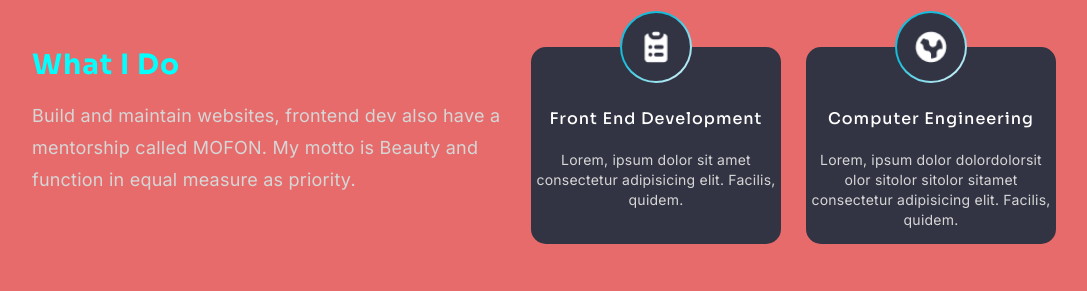
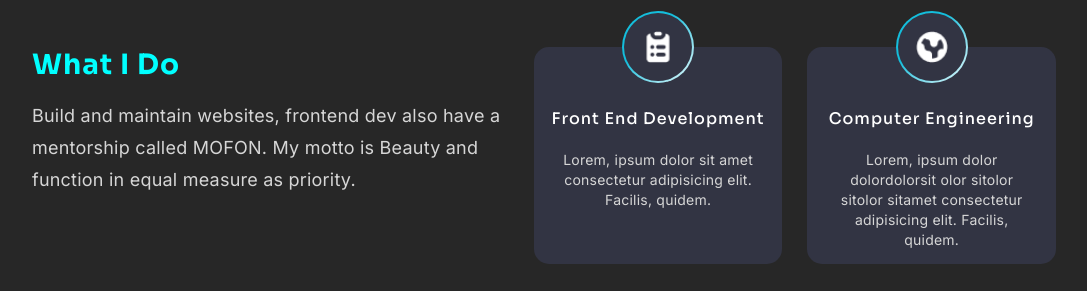
Before and after one commit to murators53/Modern-portfolio-sass, a plain HTML site: page index.html in a window 1280 px wide. Shown: the part 481-772 px from the top of the page, without its empty margins (96-1183 px from the left). Drawn offline with nearby package versions, Linux system fonts and the light colour scheme; files whose address does not match are found by name.

Commit message:
last edited

```diff
--- a/styles/styles.scss
+++ b/styles/styles.scss
@@ -8,9 +8,6 @@ body {
   padding: 0;
   color: white;
   height: 100vh;
-  @include pc {
-    background-color: rgb(231, 107, 107);
-  }
 }
 
 /* NAVBAR */
@@ -271,6 +268,9 @@ body {
           left: 40%;
           transform: translate(-5%,40%); */
         }
+        @include pc {
+          width: 200px;
+        }
 
         &-list {
           gap: 20px;
@@ -316,9 +316,14 @@ body {
   @include tablet {
     flex-direction: column;
   }
+  @include pc {
+    gap: 15px;
+  }
   &-what {
     @include mobile {
       margin-bottom: 10px;
+    }
+    @include pc {
     }
     h4 {
       @extend %h4-title;
@@ -339,9 +344,13 @@ body {
     }
     p {
       @extend %text-type;
+      @extend %text-hide-limits;
       @include tablet {
         margin-top: 5px;
         margin-bottom: 15px;
+      }
+      @include pc {
+        --max-lines: 5;
       }
     }
   }
@@ -355,6 +364,10 @@ body {
     @include tablet {
       justify-content: center;
     }
+    @include pc {
+      min-width: 51%;
+      justify-content: end;
+    }
     &-type {
       width: 250px;
       position: relative;
@@ -366,7 +379,7 @@ body {
         width: 300px;
       }
       @include pc {
-
+        min-width: 40%;
       }
 
       img {
@@ -401,6 +414,7 @@ body {
         @extend %text-type;
         font-size: 14px;
         line-height: 20px;
+        padding: 0 20px;
       }
     }
   }
@@ -414,10 +428,14 @@ body {
   flex-direction: column;
   gap: 40px;
   @include mobile {
-    gap: 30px;
+    gap: 25px;
   }
   @include tablet {
     gap: 20px;
+  }
+  @include pc {
+    gap: 10px;
+    margin-bottom: 0;
   }
 
   h4 {
@@ -448,21 +466,38 @@ body {
       width: 100%;
       max-height: 160px;
       margin-bottom: 0px;
+      gap: 15px;
+    }
+    @include pc {
+      margin-bottom: 20px;
     }
     img {
       width: 40%;
       @include mobile {
         width: 100%;
       }
+      @include tablet {
+        width: 32%;
+      }
+      @include pc {
+        width: 45%;
+        min-height: 200px;
+      }
     }
     @include mobile {
       flex-direction: column;
     }
-
     &-list {
       display: flex;
       flex-direction: column;
       gap: 5px;
+      @include pc {
+        gap: 1vw;
+        justify-content: center;
+      }
+      @include tablet {
+        gap: 0;
+      }
       h4 {
         @extend %text-hide-limits;
         --max-lines: 1;
@@ -472,7 +507,10 @@ body {
           font-size: 24px;
         }
         @include tablet {
-          font-size: 4.8vw;
+          font-size: 25px;
+        }
+        @include pc {
+          font-size: 28px;
         }
       }
       p {
@@ -483,7 +521,10 @@ body {
           text-align: center;
         }
         @include tablet {
-          font-size: 2.5vw;
+          font-size: 18px;
+          margin: 0;
+        }
+        @include pc {
           margin: 0;
         }
       }
@@ -492,7 +533,13 @@ body {
         font-size: 16px;
         @extend %text-hide-limits;
         @include tablet {
-          font-size: 2.5vw;
+          font-size: 14px;
+          line-height: 22px;
+          font-weight: 400;
+          --max-lines: 2;
+        }
+        @include mobile{
+          text-align: center;
         }
       }
     }
@@ -508,10 +555,16 @@ body {
   gap: 30px;
   @include mobile {
     gap: 20px;
+    margin-top: 20px;
   }
   @include tablet {
     gap: 20px;
     margin-bottom: 50px;
+    margin-top: 15px;
+  }
+  @include pc {
+    margin-top: 60px;
+    margin-bottom: 60px;
   }
   h4 {
     @extend %h4-title;
@@ -524,7 +577,7 @@ body {
       text-align: center;
     }
     @include tablet {
-      font-size: 4.8vw;
+      font-size: 38px;
     }
   }
 
@@ -552,21 +605,26 @@ body {
     @include tablet {
       width: 30%;
     }
+
     .description {
       display: flex;
       flex-direction: column;
       h4 {
         @extend %h4-title;
         font-size: 28px;
+        @extend %text-hide-limits;
+        --max-lines: 1;
         @include mobile {
           text-align: start;
           font-size: 24px;
         }
         @include tablet {
-          font-size: 3.6vw;
+          font-size: 26px;
           white-space: nowrap;
           overflow: hidden;
           text-overflow: ellipsis;
+        }
+        @include pc {
         }
       }
       p {
@@ -578,7 +636,7 @@ body {
           font-size: 16px;
         }
         @include tablet {
-          font-size: 2vw;
+          font-size: 15px;
         }
       }
     }
@@ -592,8 +650,8 @@ body {
         height: 32px;
       }
       @include tablet {
-        width: 4vw;
-        height: 4vw;
+        width: 32px;
+        height: 32px;
       }
     }
     .detail {
@@ -606,6 +664,7 @@ body {
         display: flex;
         gap: 15px;
         align-items: center;
+        flex-wrap: wrap;
       }
       &-star {
         display: flex;
@@ -619,8 +678,8 @@ body {
             height: 24px;
           }
           @include tablet {
-            width: 4vw;
-            height: 4vw;
+            width: 22px;
+            height: 22px;
           }
         }
         p {
@@ -629,7 +688,7 @@ body {
             font-size: 14px;
           }
           @include tablet {
-            font-size: 2vw;
+            font-size: 14px;
           }
         }
       }
@@ -640,15 +699,12 @@ body {
 /* FOoter */
 .footer {
   margin: 100px auto;
-  width: 80%;
+  max-width: 80%;
   display: flex;
   flex-direction: row;
-  justify-content: space-between;
   gap: 30px;
   background-color: rgba(91, 84, 84, 0.26);
-  border-top-right-radius: 20px;
-  border-top-left-radius: 20px;
-  padding: 10px 0;
+  padding: 50px 0;
   @include mobile {
     flex-direction: column;
     gap: 20px;
@@ -658,6 +714,12 @@ body {
     padding: 10px 25px;
     margin-top: 20px;
   }
+  @include pc {
+    margin-top: 20px;
+    padding: 0;
+    gap: 0;
+    text-align: center;
+  }
   &-logo {
     font-size: 24px;
     font-style: normal;
@@ -665,6 +727,9 @@ body {
     font-family: $first-font;
     line-height: 30px;
     letter-spacing: 0.5px;
+    @include pc {
+      width: 40%;
+    }
     h1 {
       @include mobile {
         font-size: 28px;
@@ -673,6 +738,11 @@ body {
       }
       @include tablet {
         font-size: 4vw;
+        transform: translate(0%, 220%);
+      }
+      @include pc {
+        font-size: 30px;
+        text-align: center;
         transform: translate(0%, 220%);
       }
     }
@@ -687,6 +757,12 @@ body {
     @include mobile {
       gap: 0px;
       width: 100%;
+    }
+    @include pc {
+      gap: 10px;
+      width: 50%;
+      align-items: center;
+      justify-content: center;
     }
     ul {
       display: flex;
```
Also changed, not shown: styles/styles.css, 1 other file.
